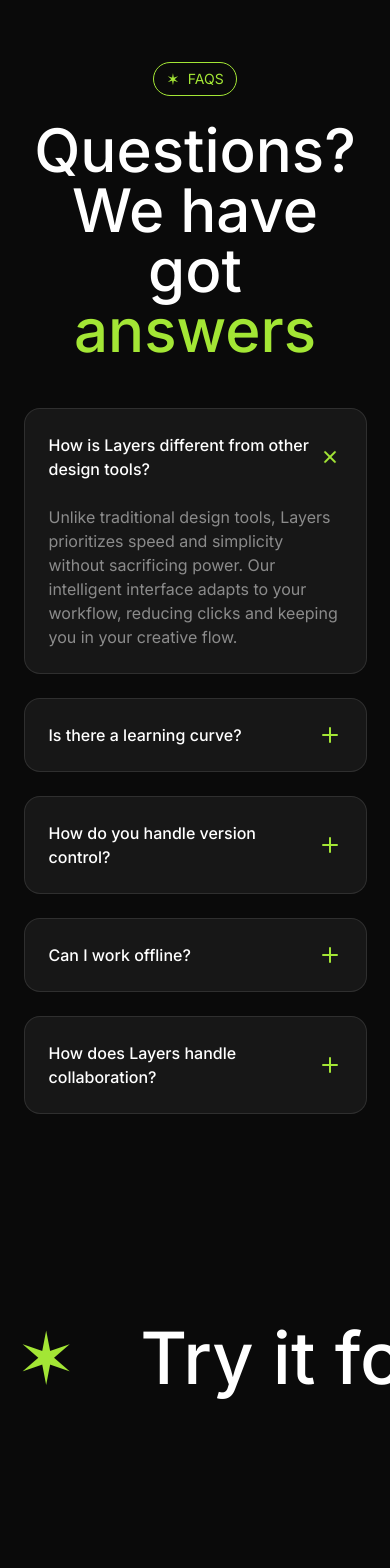
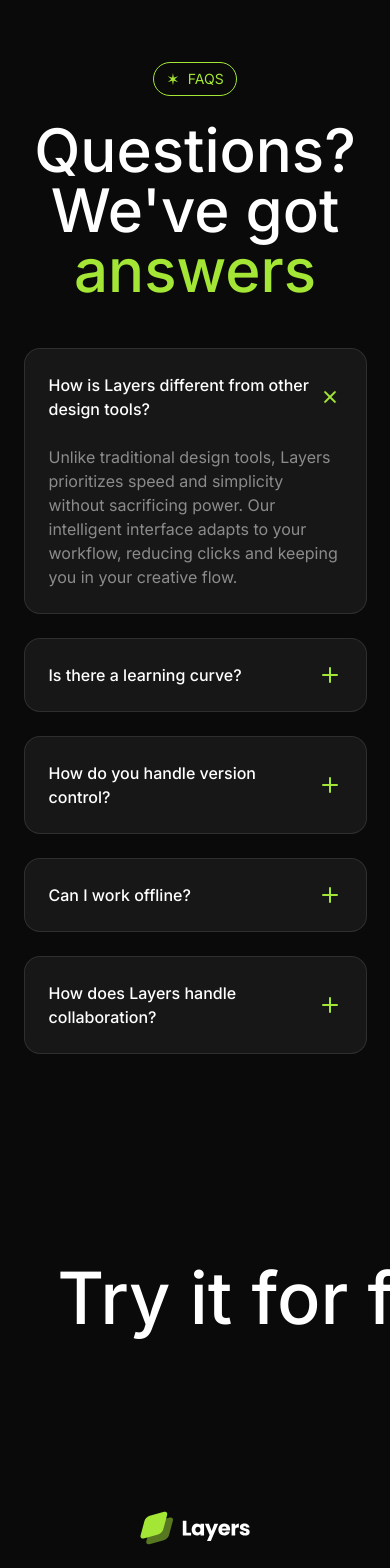
Before and after one commit to GoharAbbas2122804/Layers-Landing-Page-next-js-tailwindcss-, a Next.js app: page / in a window 390 px wide. Shown: the part 6140-7708 px from the top of the page. Built offline with nearby package versions, Linux system fonts and the light colour scheme.

Commit message:
finally completed all the animations for all the sections of web page

```diff
--- a/src/components/IntegrationCols.tsx
+++ b/src/components/IntegrationCols.tsx
@@ -1,13 +1,32 @@
+'use client'
 import { IntegrationType } from '@/sections/Integrations'
 import Image from 'next/image'
-import React from 'react'
+import React, { Fragment } from 'react'
 import { twMerge } from 'tailwind-merge';
-
-const IntegrationCols = (props: {integrations: IntegrationType; className?: string}) => {
-    const {integrations , className} = props
+import {motion} from "framer-motion";
+const IntegrationCols = (props: {integrations: IntegrationType; className?: string, reverse?: boolean;}) => {
+    const {integrations , className, reverse} = props
   return (
 
-        <div className={twMerge("flex flex-col gap-4 pb-4" , className)}>
+        <motion.div
+        initial={{
+            y: reverse ? '-50%' : 0
+        }}
+
+        animate={{
+            y: reverse ? 0 : '-50%'
+        }}
+
+        transition={{
+            duration: 15,
+            repeat: Infinity,
+            ease: "linear",
+        }}
+
+        className={twMerge("flex flex-col gap-4 pb-4" , className)}>
+
+                {Array.from({length: 2}).map((_, i) =>(
+                    <Fragment key={i}>
                         {integrations.map((Integration) => (
                             <div
                                 key={Integration.name}
@@ -28,7 +47,10 @@
                                 </p>
                             </div>
                         ))}
-                    </div>
+                    </Fragment>
+                ))}
+
+                    </motion.div>
 
   )
 }
--- a/src/sections/CallToAction.tsx
+++ b/src/sections/CallToAction.tsx
@@ -1,15 +1,58 @@
+"use client";
+import { motion, useAnimationControls } from "framer-motion";
+import { useEffect, useRef, useState } from "react";
+
 export default function CallToAction() {
+    const [isHovered, setIsHovered] = useState(false);
+    const controls = useAnimationControls();
+    const containerRef = useRef<HTMLDivElement>(null);
+
+    useEffect(() => {
+        const startAnimation = async () => {
+            await controls.start({
+                x: ["0%", "-50%"],
+                transition: {
+                    duration: 30,
+                    ease: "linear",
+                    repeat: Infinity,
+                    repeatType: "loop"
+                }
+            });
+        };
+
+        startAnimation();
+
+        return () => controls.stop();
+    }, [controls]);
+
+    useEffect(() => {
+        controls.start({
+            transition: {
+                duration: isHovered ? 60 : 30,
+                ease: "linear"
+            }
+        });
+    }, [isHovered, controls]);
+
     return (
         <section className="py-24">
-            <div className="overflow-x-clip p-4 flex ">
-                <div className="flex flex-none gap-16 text-7xl md:text-8xl font-medium">
+            <div className="overflow-x-clip p-4 flex" ref={containerRef}>
+                <motion.div
+                    animate={controls}
+                    className="flex flex-none gap-16 pr-16 text-7xl md:text-8xl font-medium group cursor-pointer"
+                    onMouseEnter={() => setIsHovered(true)}
+                    onMouseLeave={() => setIsHovered(false)}
+                    style={{ willChange: 'transform' }}
+                >
                     {Array.from({ length: 10 }).map((_, i) => (
                         <div key={i} className="flex items-center gap-16">
-                            <span className="text-lime-400 text-7xl">&#10038;</span>
-                            <span className="">Try it for free</span>
+                            <span className="text-lime-400 text-7xl">
+                                &#10038;
+                            </span>
+                            <span className="group-hover:text-lime-400">Try it for free</span>
                         </div>
                     ))}
-                </div>
+                </motion.div>
             </div>
         </section>
     );
--- a/src/sections/Faqs.tsx
+++ b/src/sections/Faqs.tsx
@@ -1,5 +1,8 @@
+'use client'
 import Tag from "@/components/Tag";
+import { useState } from "react";
 import { twMerge } from "tailwind-merge";
+import { AnimatePresence , motion} from "framer-motion";
 
 const faqs = [
     {
@@ -26,7 +29,8 @@
 
 export default function Faqs() {
 
-    const selectedindex = 0;
+
+    const [selectedindex, setSelectedindex] = useState(0);
 
     return (
         <section className="py-24">
@@ -35,14 +39,14 @@
                     <Tag>FAQS</Tag>
                 </div>
                 <h2 className="text-6xl font-medium mt-6 text-center max-w-xl mx-auto">
-                    Questions? We have got {" "}
+                    Questions? We&apos;ve got {" "}
                     <span className="text-lime-400">answers</span>
                 </h2>
 
-                <div  className="mt-12 flex flex-col gap-6 max-w-xl mx-auto">
+                <div className="mt-12 flex flex-col gap-6 max-w-xl mx-auto">
                     {faqs.map((faq, faqIndex) => (
                         <div key={faq.question} className="bg-neutral-900 rounded-2xl border border-white/10 p-6 ">
-                            <div  className="flex flex-row justify-between items-center">
+                            <div className="flex flex-row justify-between items-center " onClick={() => setSelectedindex(faqIndex)}>
                                 <h3 className='font-medium'>{faq.question}</h3>
                                 <svg
                                     xmlns="http://www.w3.org/2000/svg"
@@ -54,17 +58,38 @@
                                     strokeWidth="2"
                                     strokeLinecap="round"
                                     strokeLinejoin="round"
-                                    className= {twMerge("feather feather-plus text-lime-400 flex-shrink-0" , selectedindex === faqIndex && 'rotate-45')}
+                                    className={twMerge("feather feather-plus text-lime-400 flex-shrink-0 transition duration-300 cursor-pointer", selectedindex === faqIndex && 'rotate-45')}
                                 >
                                     <line x1="12" y1="5" x2="12" y2="19"></line>
                                     <line x1="5" y1="12" x2="19" y2="12"></line>
                                 </svg>
                             </div>
-                            <div className={twMerge("mt-6"  , selectedindex!== faqIndex && 'hidden')}>
-                                 <p className="text-white/50">{faq.answer}</p>
-                            </div>
+                            <AnimatePresence >
+                                {selectedindex === faqIndex &&
+                                    <motion.div
+                                    initial={{
+                                        height: 0,
+                                        marginTop: 0,
+                                    }}
+
+                                    animate={{
+                                        height: "auto",
+                                        marginTop: 24,
+                                    }}
+
+                                    exit={{
+                                        height: 0,
+                                        marginTop: 0,
+                                    }}
+                                    className={twMerge("overflow-hidden", selectedindex !== faqIndex && 'hidden')}>
+                                        <p className="text-white/50">{faq.answer}</p>
+                                    </motion.div >
+                                }
+                            </AnimatePresence>
+
                         </div>
                     ))}
+
                 </div>
             </div>
         </section>
--- a/src/sections/Integrations.tsx
+++ b/src/sections/Integrations.tsx
@@ -5,7 +5,6 @@
 import slackLogo from "@/assets/images/slack-logo.svg";
 import relumeLogo from "@/assets/images/relume-logo.svg";
 import githubLogo from "@/assets/images/github-logo.svg";
-import Image from "next/image";
 import IntegrationCols from "@/components/IntegrationCols";
 
 const integrations = [
@@ -67,7 +66,7 @@
                     <div>
                         <div className="h-[400px] lg:h-[800px] mt-8  lg:mt-0   grid md:grid-cols-2 gap-4  overflow-hidden [mask-image:linear-gradient(to_bottom,transparentblack_10%,black_90%,transparent)]">
                             <IntegrationCols integrations={integrations} />
-                            <IntegrationCols integrations={integrations.slice().reverse()} className="hidden md:flex " />
+                            <IntegrationCols integrations={integrations.slice().reverse()} className="hidden md:flex " reverse />
                         </div>
                     </div>
                 </div>
```
